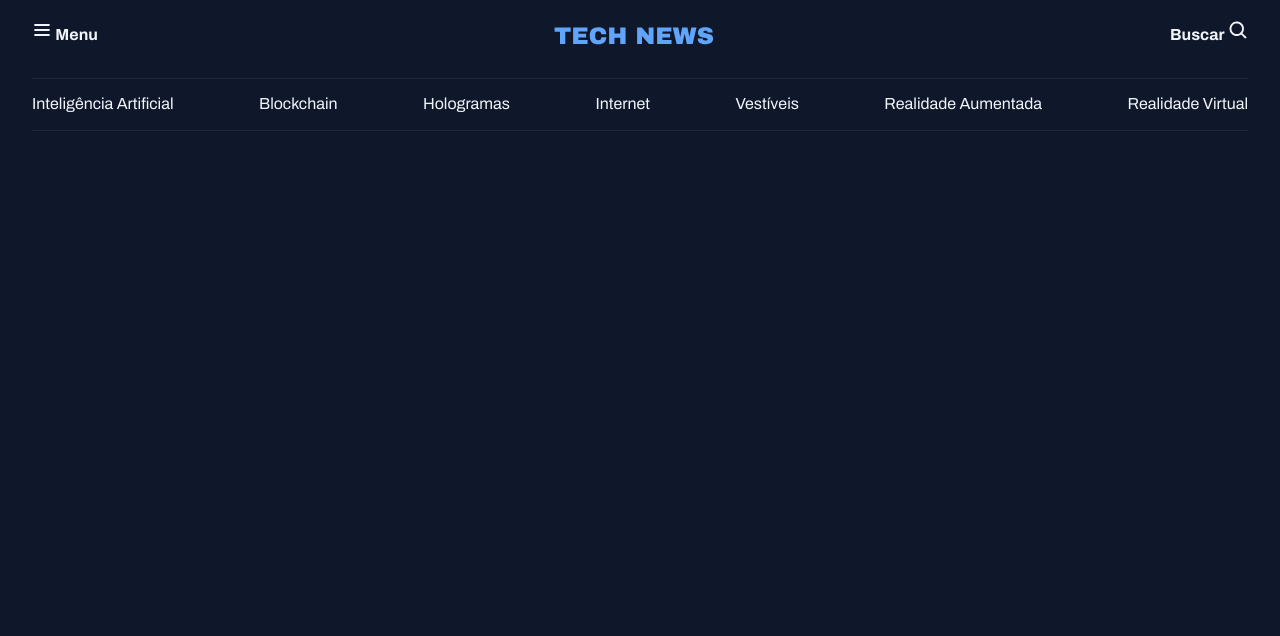
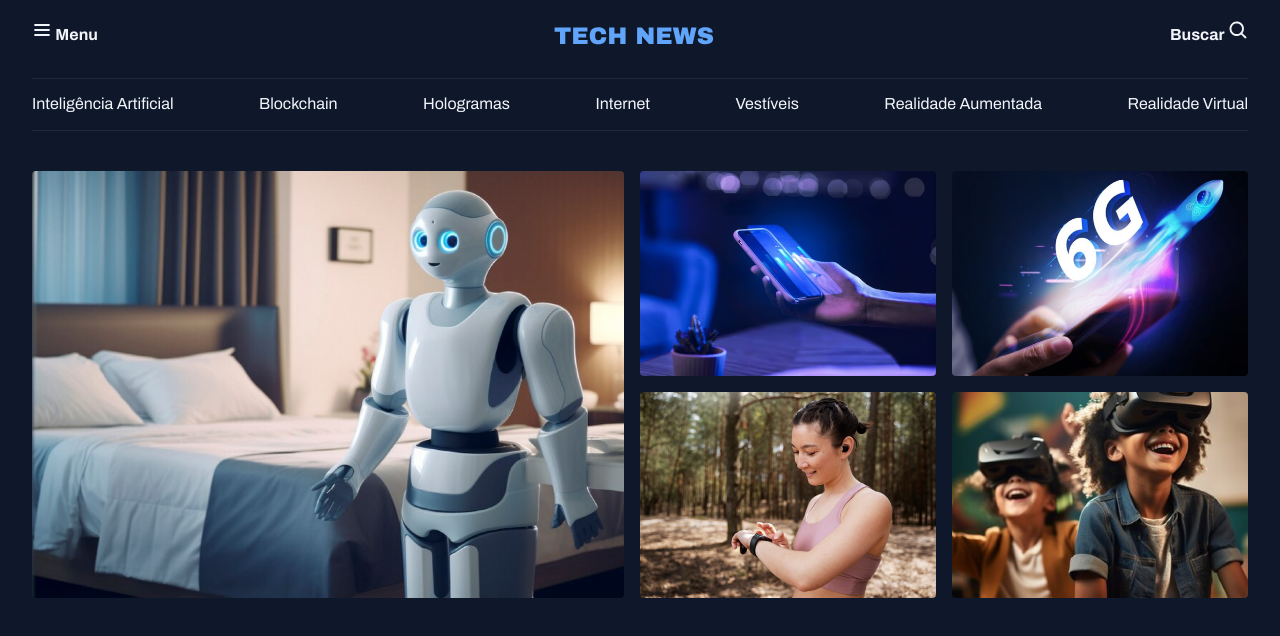
Before and after one commit to thales-castro/fullstack-projeto-portal-de-noticias, a plain HTML site: page index.html in a window 1280 px wide. Drawn offline with Linux system fonts and the light colour scheme.

Commit message:
estruturando a seção destaques

```diff
--- a/index.html
+++ b/index.html
@@ -44,5 +44,19 @@
         <a href="#">Realidade Virtual</a>
       </nav>
     </header>
+
+    <main class="grid container">
+      <section id="featured" class="grid grid-flow-col gap-16">
+        <div>
+          <img src="assets/images/Image 01.png" alt="" />
+        </div>
+        <div class="grid grid-cols-2 gap-16">
+          <img src="assets/images/Image 02.png" alt="" />
+          <img src="assets/images/Image 03.png" alt="" />
+          <img src="assets/images/Image 04.png" alt="" />
+          <img src="assets/images/Image 05.png" alt="" />
+        </div>
+      </section>
+    </main>
   </body>
 </html>
--- a/styles/global.css
+++ b/styles/global.css
@@ -41,14 +41,8 @@ h3 {
   font: inherit;
 }
 
-/* utility-first: quando tem uma classe que vai fazer apenas uma coisa ela apenas vai
-aplicar o grid */
-.grid {
-  display: grid;
-}
-
-.grid-flow-col {
-  grid-auto-flow: column;
+img {
+  max-width: 100%;
 }
 
 .container {
@@ -56,3 +50,7 @@ aplicar o grid */
   padding-inline: 32px;
   margin-inline: auto;
 }
+
+main {
+  margin-top: 40px;
+}
--- a/styles/index.css
+++ b/styles/index.css
@@ -1,2 +1,4 @@
 @import url(global.css);
+@import url(utility.css);
 @import url(header.css);
+@import url(sections.css);
--- /dev/null
+++ b/styles/sections.css
@@ -0,0 +1,7 @@
+#featured {
+  img {
+    height: 100%;
+    object-fit: cover;
+    border-radius: 4px;
+  }
+}
--- /dev/null
+++ b/styles/utility.css
@@ -0,0 +1,17 @@
+/* utility-first: quando tem uma classe que vai fazer apenas uma coisa ela apenas vai
+aplicar o grid */
+.grid {
+  display: grid;
+}
+
+.grid-flow-col {
+  grid-auto-flow: column;
+}
+
+.grid-cols-2 {
+  grid-template-columns: 1fr 1fr;
+}
+
+.gap-16 {
+  gap: 16px;
+}
```
